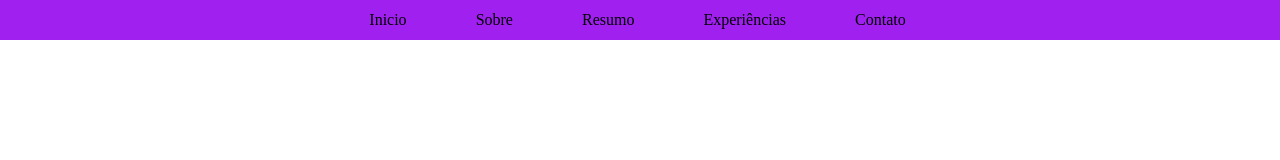
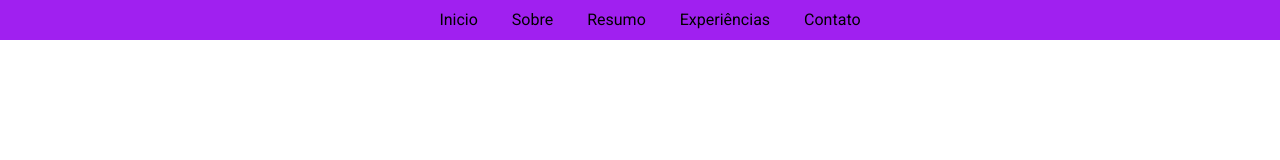
Before and after one commit to Rafes96/meu-portifolio, a plain HTML site: page index.html in a window 1280 px wide. Drawn offline with Linux system fonts and the light colour scheme.

Commit message:
ajustes no cabecalho

```diff
--- a/css/style.css
+++ b/css/style.css
@@ -1,36 +1,45 @@
 *{
+    margin: 0px;
     padding: 0px;
-    margin: 0px;
     border: 0px;
 }
 
 
+body {
+    font-family: "Roboto", sans-serif;
+  }
+
+
+
 /* cabecalho  */
-nav{
-    display: flex;
-    justify-content: center;
-    align-items: center;
+header{
     width: 100%;
     height: 40px;
     background-color: #A020F0;
 }
 
-#cabecalho ul{
+#cabecalho{
     display: flex;
-   list-style-type: none;
+    justify-content: center;
 }
 #cabecalho li{
-    margin-right: 5px;
-    text-decoration: none;
+    display: inline-block;
+    margin-left: 20px;
+    margin-top: 10px;
 }
 
 a{
     text-decoration: none;
     color: black;
-    padding: 2em;
+    padding: 5px;
 }
 li:hover{
     scale: 1.2;
+}
+
+
+main{
+
 }
 
 
@@ -39,8 +48,8 @@ li:hover{
 
 
 
+/*FOOTER*/
+footer{
 
-
-
-
-/*FOOTER*/
+    background-color: #A020F0;
+}
--- a/index.html
+++ b/index.html
@@ -6,9 +6,10 @@
     <meta name="viewport" content="width=device-width, initial-scale=1.0">
     <title>Portfólio - Rafa Araújo</title>
     <link rel="stylesheet" href="css/style.css">
+    <link href="https://fonts.googleapis.com/css2?family=Roboto" rel="stylesheet">
 </head>
 <body>
-    <header>
+    <header >
         <nav id="cabecalho">
             <ul>
                 <li>
@@ -34,7 +35,7 @@
         </nav>
     </header>
 
-    <main>
+    <main >
 
     </main>
 
```
